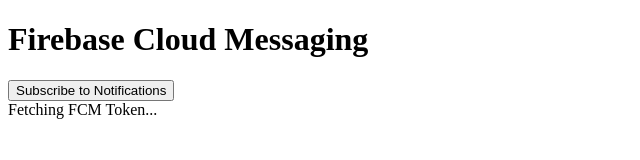
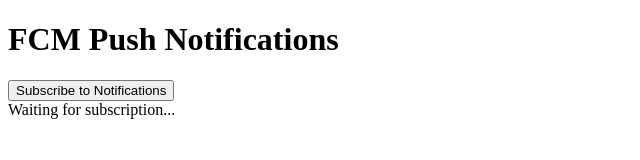
Before and after one commit to licence244466666/FCM, a plain HTML site: page index.html in a window 1280 px wide. Shown: the whole page, without its empty margins (0-640 px from the left). Drawn offline with Linux system fonts and the light colour scheme; no server answers.

Commit message:
Update index.html

```diff
--- a/index.html
+++ b/index.html
@@ -3,13 +3,12 @@
 <head>
   <meta charset="UTF-8">
   <meta name="viewport" content="width=device-width, initial-scale=1.0">
-  <title>Firebase Push Notifications</title>
+  <title>Firebase Cloud Messaging</title>
   <script type="module" src="main.js"></script>
 </head>
 <body>
-  <h1>Firebase Cloud Messaging</h1>
-  <button id="subscribe">Subscribe to Notifications</button>
-
-  <div id="tokenDisplay">Fetching FCM Token...</div>
+  <h1>FCM Push Notifications</h1>
+  <button id="subscribeButton">Subscribe to Notifications</button>
+  <div id="tokenDisplay">Waiting for subscription...</div>
 </body>
 </html>
```
